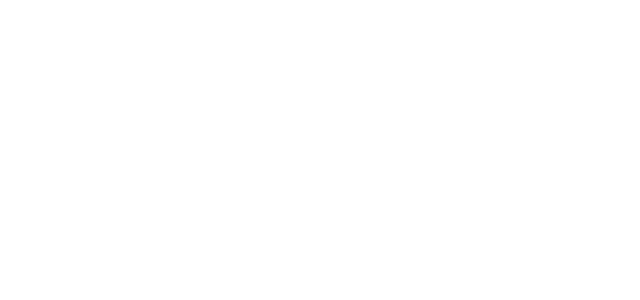
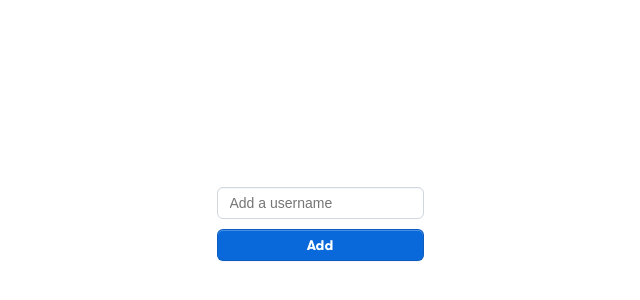
Before and after one commit to kingebere/bitmama-test2, a React (Create React App) app: page / in a window 1280 px wide. Before the commit this address had no page. Shown: the part 176-476 px from the top of the page, without its empty margins (320-960 px from the left). Built offline with nearby package versions, Linux system fonts and the light colour scheme.

Commit message:
multiple users fixes-3

```diff
--- a/src/components/LogoutButton/LogoutButton.js
+++ b/src/components/LogoutButton/LogoutButton.js
@@ -15,7 +15,7 @@
   const Clicked = () => {
     dispatch(setDeleteUser(username.toUpperCase()));
 
-    navigate("/dashboard");
+    navigate("/");
   };
   //this useEffect runs when the username equals the current user
   // This prevents unlogged or removed users from accessing the controls/sessions of other
--- a/src/components/SigninButton/SigninButton.js
+++ b/src/components/SigninButton/SigninButton.js
@@ -4,7 +4,7 @@
 function SigninButton() {
   return (
     <div>
-      <Link to="/dashboard">
+      <Link to="/">
         <p className="btn">Sign in</p>
       </Link>
     </div>
--- a/src/pages/Home/Home.js
+++ b/src/pages/Home/Home.js
@@ -10,10 +10,10 @@
 
   const navigate = useNavigate();
 
-  //if no user , redirect to the dashboard
+  //if no user , redirect to the home page
   useEffect(() => {
     if (post.length === 0) {
-      navigate("/dashboard");
+      navigate("/");
     }
   }, []);
 
--- a/src/routes/routes.js
+++ b/src/routes/routes.js
@@ -13,7 +13,7 @@
     <Routes>
       <Route path="/:username" element={<Home />} />
 
-      <Route path="/dashboard" element={<Dashboard />} />
+      <Route path="/" element={<Dashboard />} />
     </Routes>
   </React.Suspense>
 );
```
Also changed, not shown: 1 other file (tests, documents, lock files or other folders).
